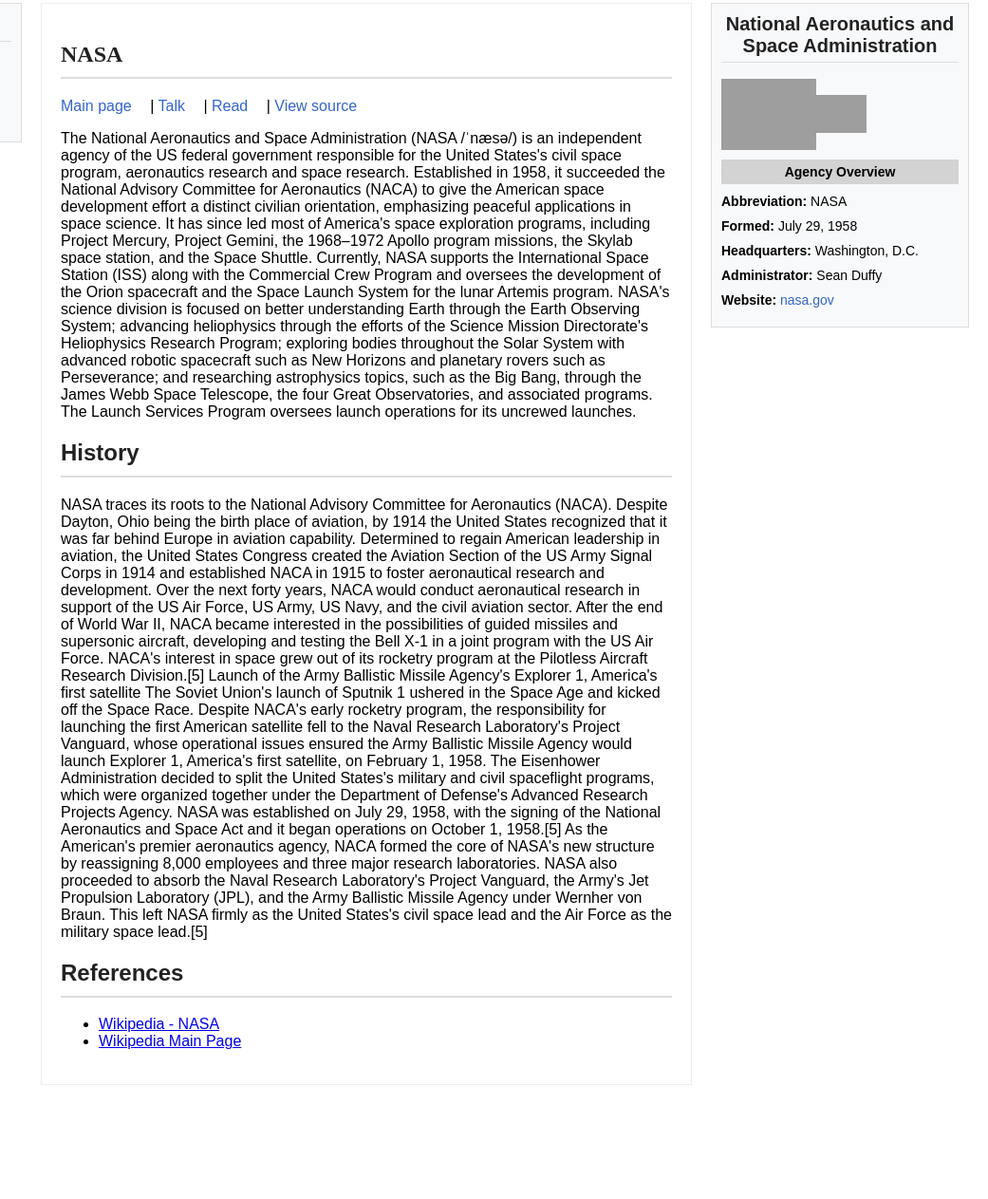
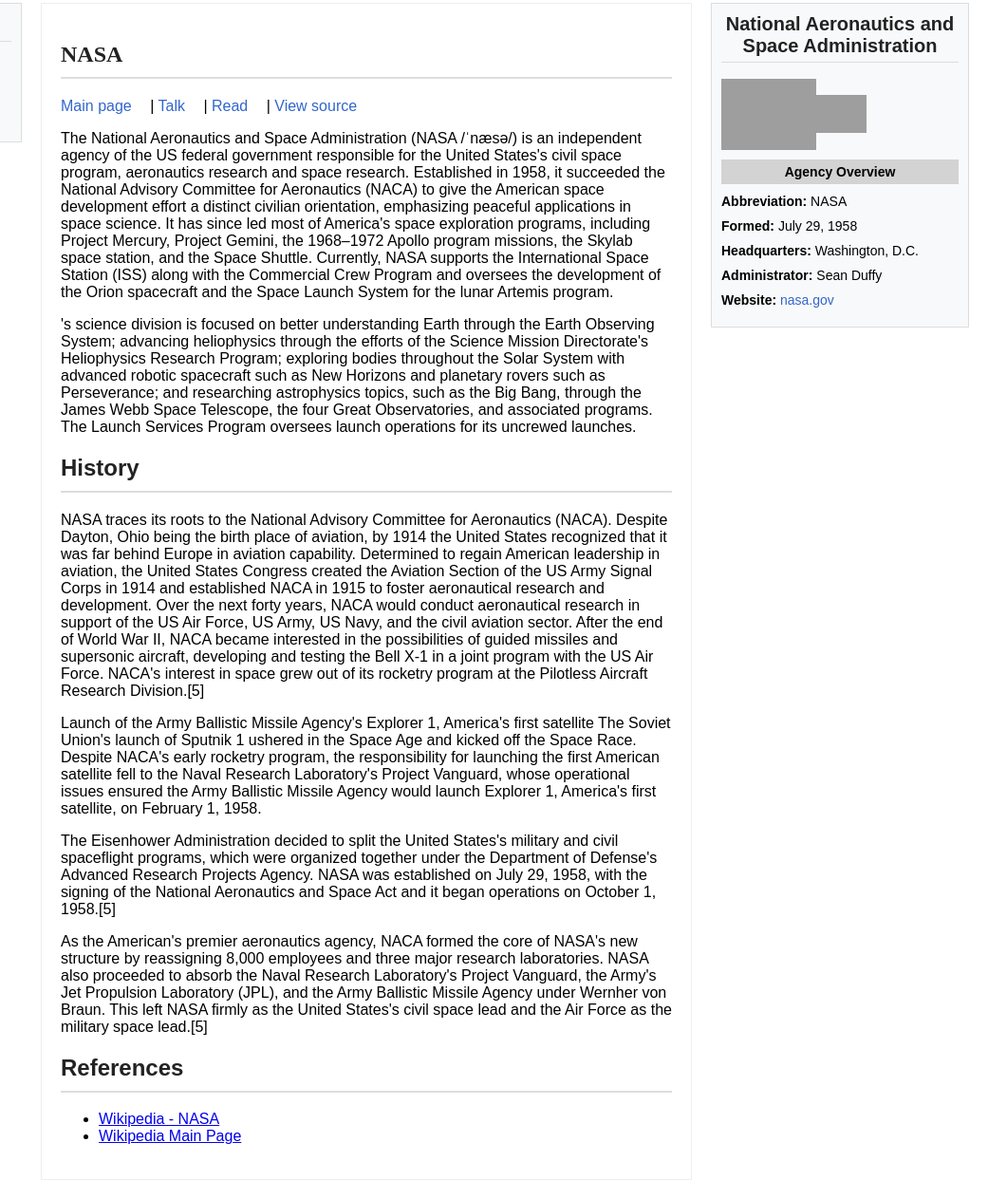
Before and after one commit to AKLennert/NASA-Wiki-mockup, a plain HTML site: page index.html in a window 1280 px wide. Shown: the part 93-1356 px from the top of the page at 95% size, without its empty margins (239-1280 px from the left). Before the commit the page ends 1256 px from the top, so only its background shows below. Drawn offline with Linux system fonts and the light colour scheme; grey boxes are pictures that could not be loaded.

Commit message:
improved parragraphing

```diff
--- a/index.html
+++ b/index.html
@@ -46,12 +46,14 @@
             space station, and the Space Shuttle. Currently, NASA supports the
             International Space Station (ISS) along with the Commercial Crew
             Program and oversees the development of the Orion spacecraft and the
-            Space Launch System for the lunar Artemis program. NASA's science
-            division is focused on better understanding Earth through the Earth
-            Observing System; advancing heliophysics through the efforts of the
-            Science Mission Directorate's Heliophysics Research Program;
-            exploring bodies throughout the Solar System with advanced robotic
-            spacecraft such as New Horizons and planetary rovers such as
+            Space Launch System for the lunar Artemis program.
+          </p>
+          <p>
+            's science division is focused on better understanding Earth through
+            the Earth Observing System; advancing heliophysics through the
+            efforts of the Science Mission Directorate's Heliophysics Research
+            Program; exploring bodies throughout the Solar System with advanced
+            robotic spacecraft such as New Horizons and planetary rovers such as
             Perseverance; and researching astrophysics topics, such as the Big
             Bang, through the James Webb Space Telescope, the four Great
             Observatories, and associated programs. The Launch Services Program
@@ -75,6 +77,8 @@
             aircraft, developing and testing the Bell X-1 in a joint program
             with the US Air Force. NACA's interest in space grew out of its
             rocketry program at the Pilotless Aircraft Research Division.[5]
+          </p>
+          <p>
             Launch of the Army Ballistic Missile Agency's Explorer 1, America's
             first satellite The Soviet Union's launch of Sputnik 1 ushered in
             the Space Age and kicked off the Space Race. Despite NACA's early
@@ -82,19 +86,24 @@
             American satellite fell to the Naval Research Laboratory's Project
             Vanguard, whose operational issues ensured the Army Ballistic
             Missile Agency would launch Explorer 1, America's first satellite,
-            on February 1, 1958. The Eisenhower Administration decided to split
-            the United States's military and civil spaceflight programs, which
-            were organized together under the Department of Defense's Advanced
-            Research Projects Agency. NASA was established on July 29, 1958,
-            with the signing of the National Aeronautics and Space Act and it
-            began operations on October 1, 1958.[5] As the American's premier
-            aeronautics agency, NACA formed the core of NASA's new structure by
-            reassigning 8,000 employees and three major research laboratories.
-            NASA also proceeded to absorb the Naval Research Laboratory's
-            Project Vanguard, the Army's Jet Propulsion Laboratory (JPL), and
-            the Army Ballistic Missile Agency under Wernher von Braun. This left
-            NASA firmly as the United States's civil space lead and the Air
-            Force as the military space lead.[5]
+            on February 1, 1958.
+          </p>
+          <p>
+            The Eisenhower Administration decided to split the United States's
+            military and civil spaceflight programs, which were organized
+            together under the Department of Defense's Advanced Research
+            Projects Agency. NASA was established on July 29, 1958, with the
+            signing of the National Aeronautics and Space Act and it began
+            operations on October 1, 1958.[5]
+          </p>
+          <p>
+            As the American's premier aeronautics agency, NACA formed the core
+            of NASA's new structure by reassigning 8,000 employees and three
+            major research laboratories. NASA also proceeded to absorb the Naval
+            Research Laboratory's Project Vanguard, the Army's Jet Propulsion
+            Laboratory (JPL), and the Army Ballistic Missile Agency under
+            Wernher von Braun. This left NASA firmly as the United States's
+            civil space lead and the Air Force as the military space lead.[5]
           </p>
         </section>
         <section id="references">
```
